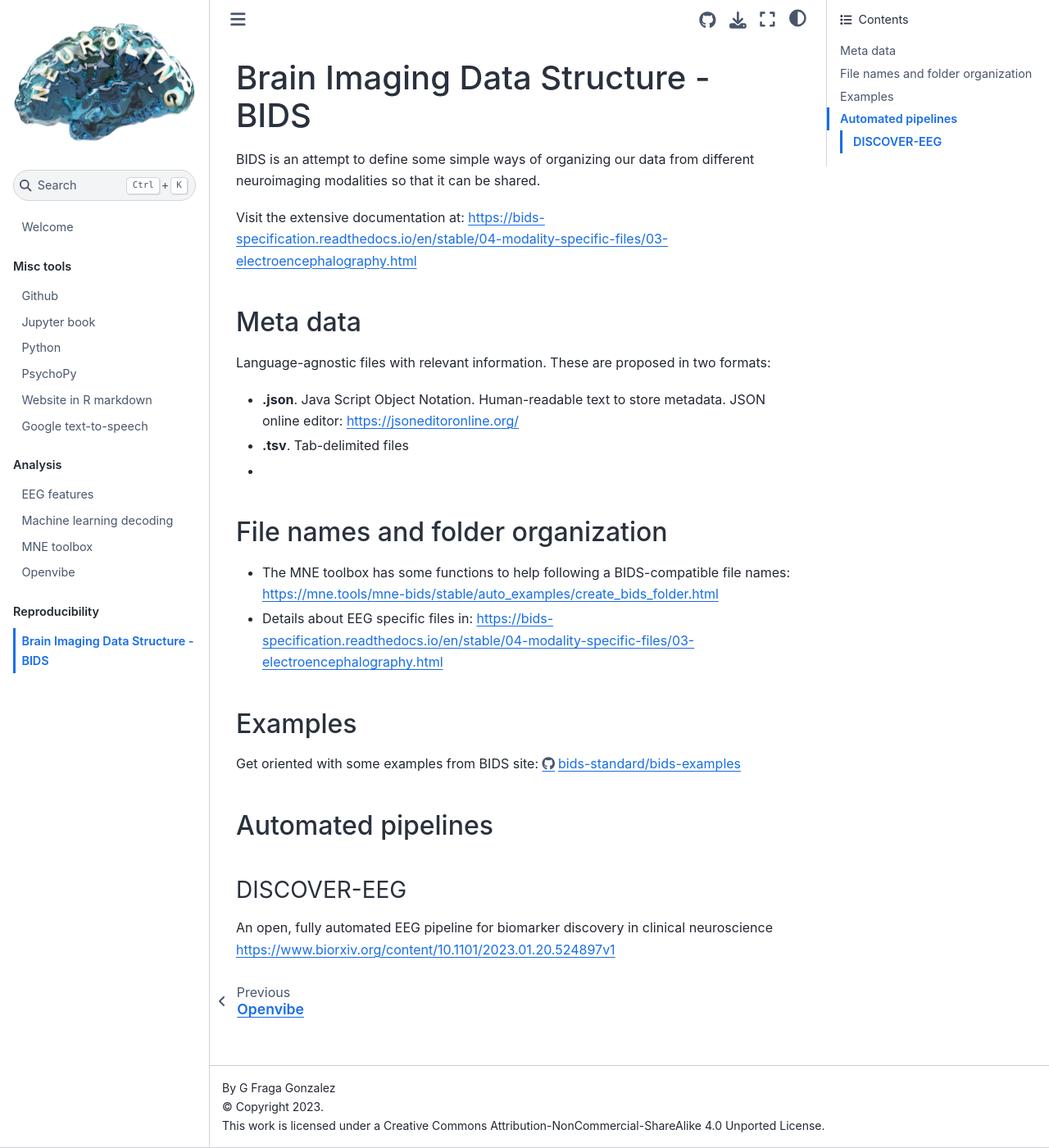
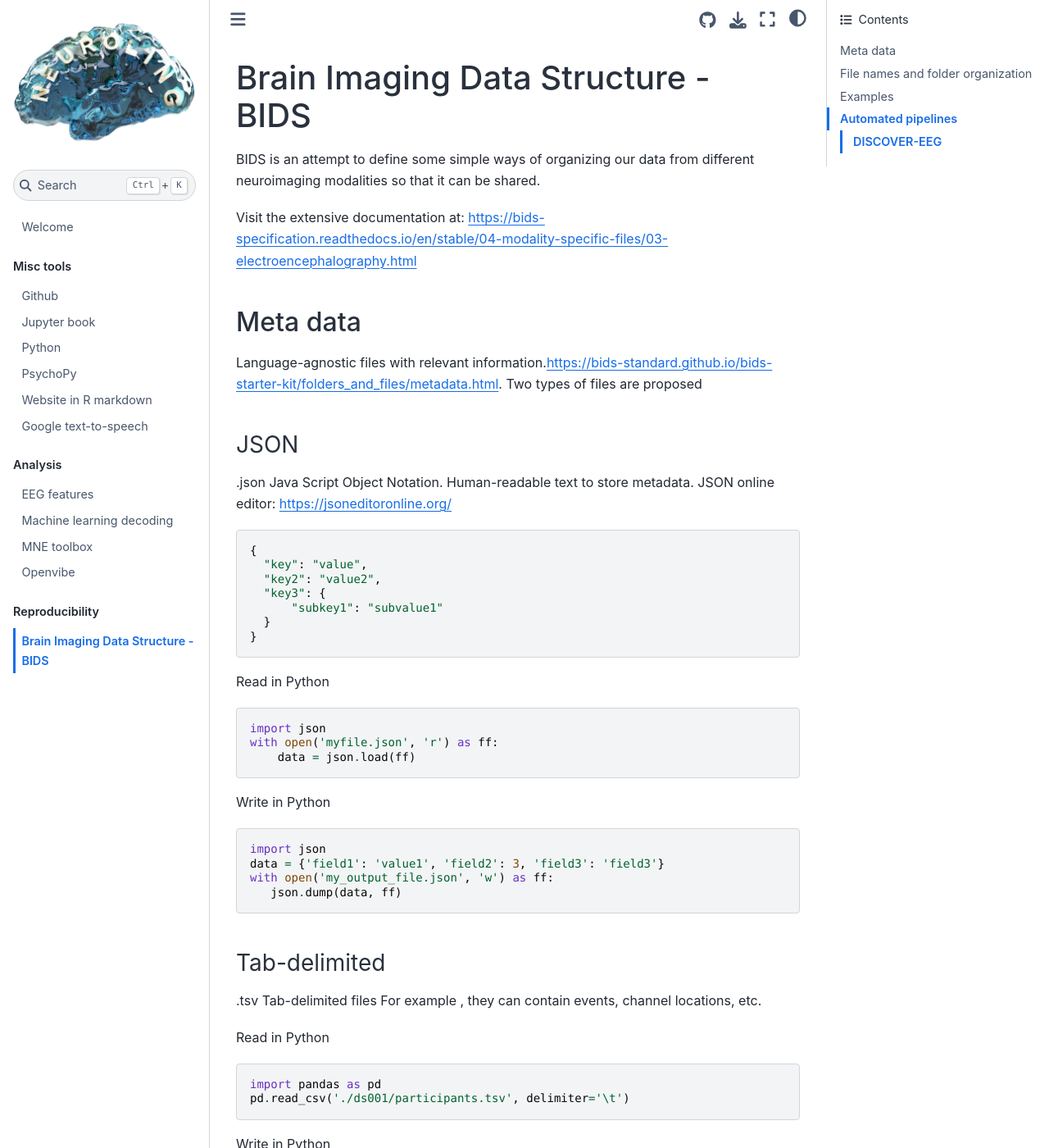
Before and after one commit to gorkafraga/guidesbook, a Jupyter Book: the page built from 3-Reproducibility/GUIDE_BIDS.md, in a window 1280 px wide and 1400 px high. Shown: the whole window at 82% size. Built offline with Jupyter Book 1.0.4 settings and Sphinx 7.4.7 and the Sphinx Book theme 1.1.4, drawn with Linux system fonts in a browser that asks for light colours; pages that are not in the unit, such as notebooks, are missing from menus; some of the changed text lies outside the part shown.

Commit message:
Update GUIDE_BIDS.md

````diff
--- a/3-Reproducibility/GUIDE_BIDS.md
+++ b/3-Reproducibility/GUIDE_BIDS.md
@@ -5,12 +5,50 @@ Visit the extensive documentation at:
 https://bids-specification.readthedocs.io/en/stable/04-modality-specific-files/03-electroencephalography.html
 
 ## Meta data
-Language-agnostic files with relevant information. These are proposed in two formats:
-  - **.json**. Java Script Object Notation. Human-readable text to store metadata. JSON online editor: https://jsoneditoronline.org/
+Language-agnostic files with relevant information.https://bids-standard.github.io/bids-starter-kit/folders_and_files/metadata.html.
+Two types of files are proposed
+### JSON
+.json Java Script Object Notation. Human-readable text to store metadata. JSON online editor: https://jsoneditoronline.org/
 
-  - **.tsv**. Tab-delimited files
+  ``` python
+  {
+    "key": "value",
+    "key2": "value2",
+    "key3": {
+        "subkey1": "subvalue1"
+    }
+}
+```
+Read in Python
+``` python
+import json
+with open('myfile.json', 'r') as ff:
+    data = json.load(ff)
+ ```
+ Write in Python
 
--
+ ``` python
+import json
+data = {'field1': 'value1', 'field2': 3, 'field3': 'field3'}
+with open('my_output_file.json', 'w') as ff:
+    json.dump(data, ff)
+```
+
+### Tab-delimited
+.tsv Tab-delimited files
+ For example , they can contain events, channel locations, etc.
+
+Read in Python
+
+``` python
+import pandas as pd
+pd.read_csv('./ds001/participants.tsv', delimiter='\t')
+```
+ Write in Python
+
+ ``` python
+df.to_csv('my_new_file.tsv', sep='\t')
+```
 
 ## File names and folder organization
 
````
